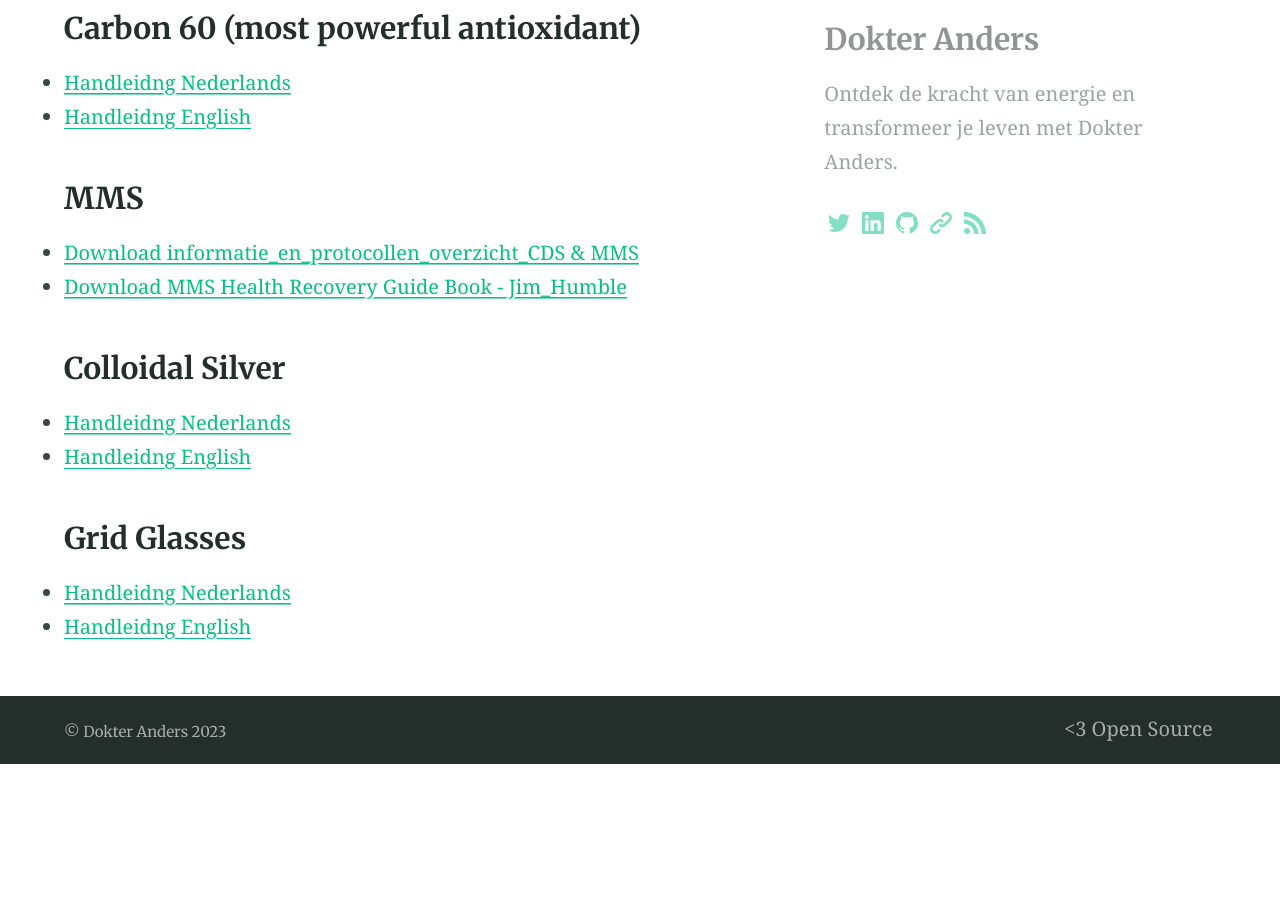
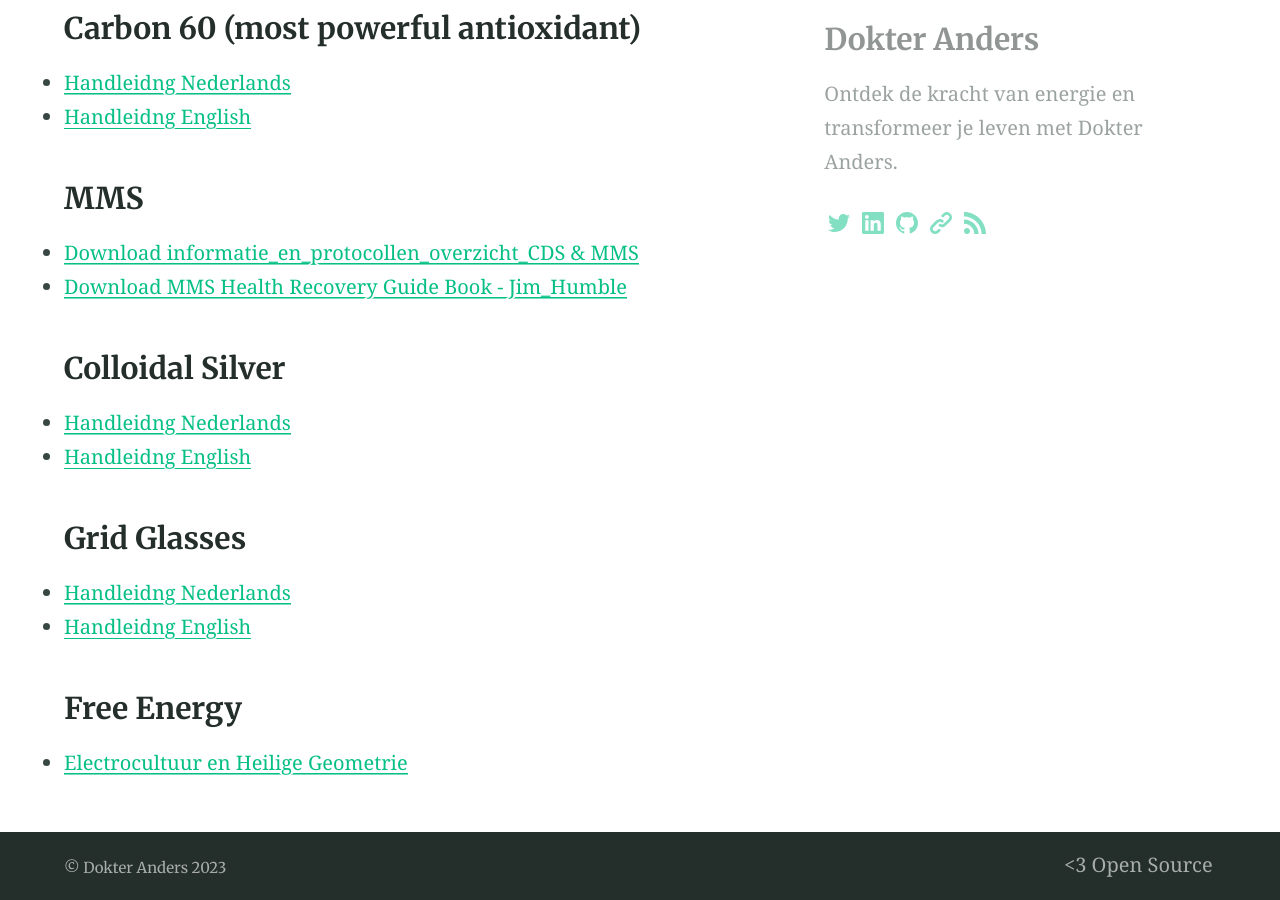
Before and after one commit to dokteranders/dokteranders.com, a Jekyll site: the page built from downloads.md, in a window 1280 px wide and 900 px high, scrolled down 2196 px. Built offline with Jekyll 4.4.1, drawn with Linux system fonts in a browser that asks for light colours; before the commit the page ends 2960 px from its top, so only the background shows below that.

Commit message:
Update downloads.md

```diff
--- a/downloads.md
+++ b/downloads.md
@@ -58,3 +58,6 @@
 ### Grid Glasses
 - [Handleidng Nederlands](./handleiding-nl.pdf)
 - [Handleidng English](./handleiding-en.pdf)
+
+### Free Energy
+- [Electrocultuur en Heilige Geometrie](./Electrocultuur_en_Heilige_Geometrie.pdf)
```
